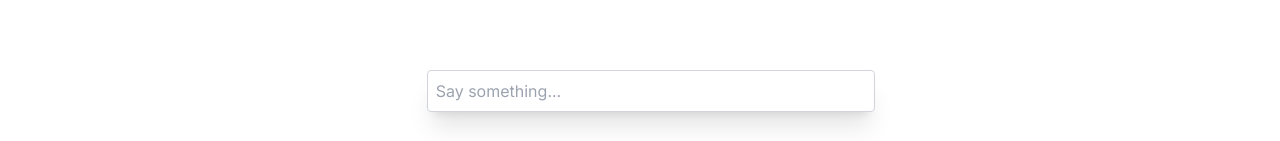
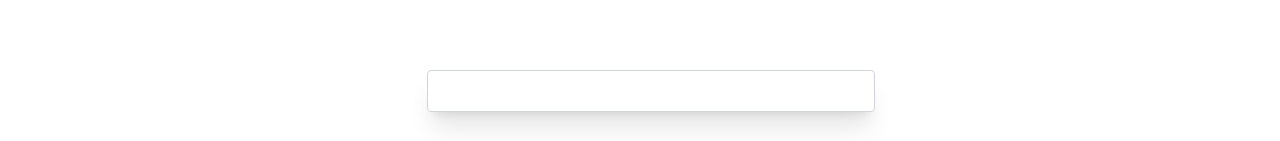
Before and after one commit to ubq-testing/bot-ai, a Next.js app: page /tri-display in a window 1280 px wide. Shown: the part 656-797 px from the top of the page. Built offline with nearby package versions, Linux system fonts and the light colour scheme.

Commit message:
add one back

```diff
--- a/app/tri-display/page.tsx
+++ b/app/tri-display/page.tsx
@@ -20,7 +20,7 @@ export default function Dual() {
           <input
             className="fixed bottom-0 w-full max-w-md p-2 mb-8 border border-gray-300 rounded shadow-xl"
             value={input}
-            placeholder="Say something..."
+            placeholder=""
             onChange={handleInputChange}
           />
         </form>
```
